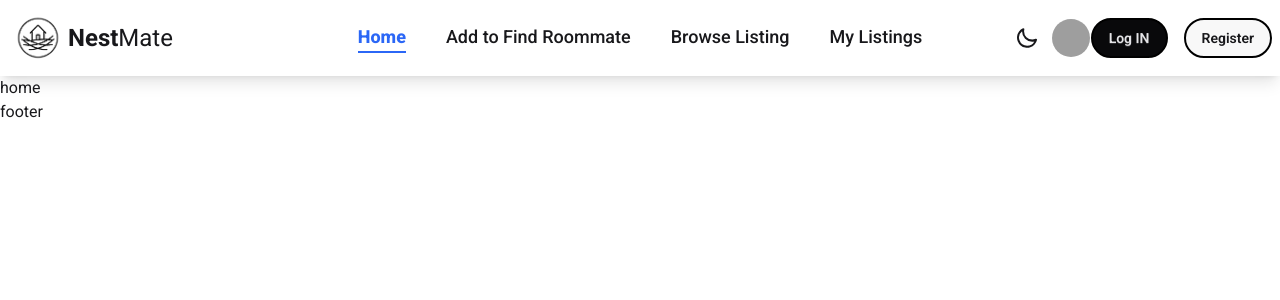
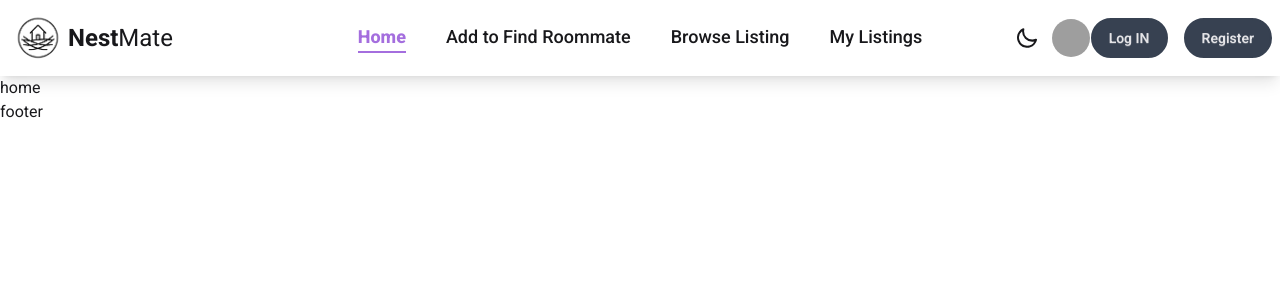
Before and after one commit to ArunRoy404/NestMate-Client, a React (Vite) app: page / in a window 1280 px wide. Shown: the top 300 px of the page. Built offline with nearby package versions, Linux system fonts and the light colour scheme; grey boxes are pictures that could not be loaded.

Commit message:
tailwind config file added for them toggle

```diff
--- a/src/Components/Navbar/NavLoginRegisterBtn.jsx
+++ b/src/Components/Navbar/NavLoginRegisterBtn.jsx
@@ -4,8 +4,8 @@ import { NavLink } from 'react-router';
 const NavLoginRegisterBtn = () => {
     return (
         <div className='space-x-4 font-bold'>
-            <NavLink to={'/login'}><button className='btn btn-neutral shadow-none rounded-4xl hover:bg-white hover:text-black border-2 border-black'>Log IN</button></NavLink>
-            <NavLink to={'/register'}><button className='btn  shadow-none rounded-4xl border-2 border-black'>Register</button></NavLink>
+            <NavLink to={'/login'}><button className='btn btn-neutral shadow-none rounded-4xl hover:bg-white hover:text-black border-2 border-neutral'>Log IN</button></NavLink>
+            <NavLink to={'/register'}><button className='btn btn-neutral shadow-none rounded-4xl hover:bg-white hover:text-black border-2 border-neutral'>Register</button></NavLink>
         </div>
     );
 };
--- a/src/Components/Navbar/Navbar.jsx
+++ b/src/Components/Navbar/Navbar.jsx
@@ -8,7 +8,7 @@ import NavLoginRegisterBtn from "./NavLoginRegisterBtn";
 const Navbar = () => {
     return (
         <nav>
-            <div className="bg-base-100 shadow-lg">
+            <div className="bg-accent shadow-lg">
                 <div className="navbar container mx-auto">
                     <div className="navbar-start">
                     <Logo />
--- a/src/index.css
+++ b/src/index.css
@@ -2,14 +2,34 @@
 @import "tailwindcss";
 @plugin "daisyui";
 
-body{
+body {
   font-family: "Roboto", sans-serif;
 }
 
 
 nav ul .active {
-    border-bottom: 2px solid #2B67F6;
-    border-radius: 0px;
-    color: #2B67F6;
-    font-weight: 800;
+  border-bottom: 2px solid #A46EDE;
+  border-radius: 0px;
+  color: #A46EDE;
+  font-weight: 800;
 }
+
+html[data-theme="light"] {
+  --color-primary: black;
+  --color-secondary: #f59e0b;
+  --color-accent: white;
+  --color-neutral: #374151;
+  --color-base: #ffffff;
+  --color-text: #111827;
+  --color-btn-primary: black;
+}
+
+html[data-theme="dark"] {
+  --color-primary: red;
+  --color-secondary: #f59e0b;
+  --color-accent: #202531;
+  --color-neutral: #374151;
+  --color-base: #ffffff;
+  --color-text: #111827;
+  --color-btn-primary: white;
+}
--- /dev/null
+++ b/tailwind.config.js
@@ -0,0 +1,20 @@
+export default {
+  content: [
+    "./index.html",
+    "./src/**/*.{js,jsx,ts,tsx}",
+  ],
+  theme: {
+    extend: {
+      colors: {
+        // These names should match your CSS variable names without the "--"
+        primary: 'var(--color-primary)',
+        secondary: 'var(--color-secondary)',
+        accent: 'var(--color-accent)',
+        neutral: 'var(--color-neutral)',
+        base: 'var(--color-base)',
+        text: 'var(--color-text)',
+      },
+    },
+  },
+  plugins: [],
+}
```
